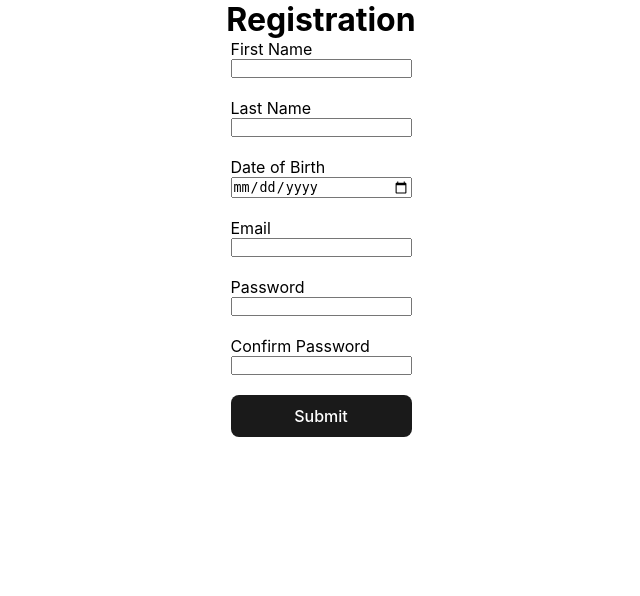
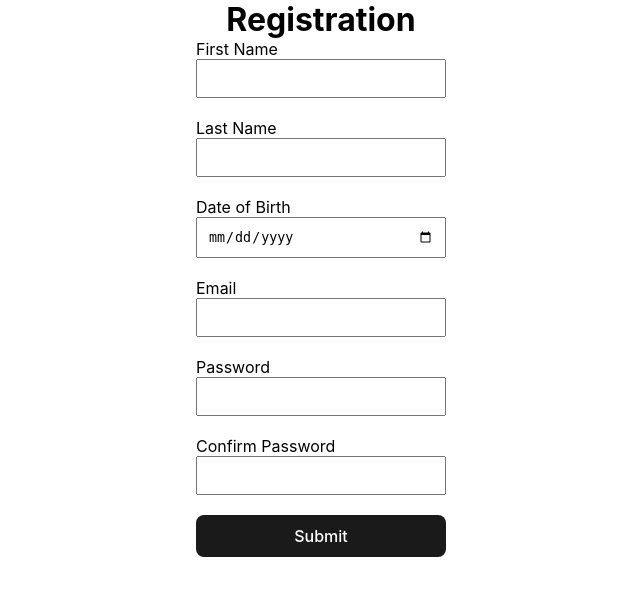
Before and after one commit to joshuaobare/financial-management, a PHP site: page /public/register.php in a window 1280 px wide. Shown: the part 50-646 px from the top of the page, without its empty margins (319-959 px from the left). Run offline with PHP 8.4, Linux system fonts and the light colour scheme.

Commit message:
Add padding to login and register inputs

```diff
--- a/styles/login.css
+++ b/styles/login.css
@@ -23,6 +23,10 @@
 .login-form-item > label {
   width: 150px;
 }
+.login-form-item-input {
+  padding: 10px;
+  width: 250px;
+}
 
 .login-form-input-cont {
   display: flex;
--- a/styles/main.css
+++ b/styles/main.css
@@ -31,5 +31,5 @@ button {
   color: #cc0000;
   height: 1rem;
   position: absolute;
-  margin-top: 1.2rem;
+  margin-top: calc(1.2rem + 20px);
 }
--- a/styles/register.css
+++ b/styles/register.css
@@ -24,6 +24,11 @@
   flex-direction: column;
 }
 
+.register-form-item-input {
+  padding: 10px;
+  width: 250px;
+}
+
 .register-form-item > label {
   width: 150px;
 }
```
